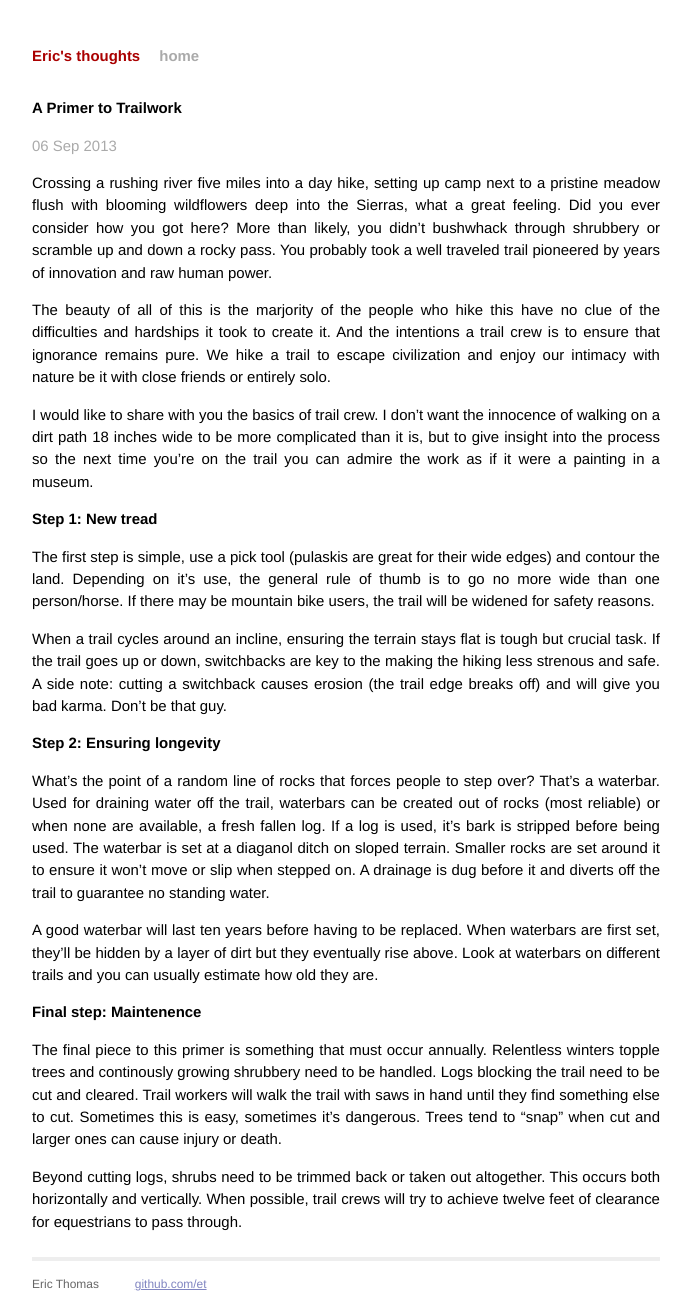
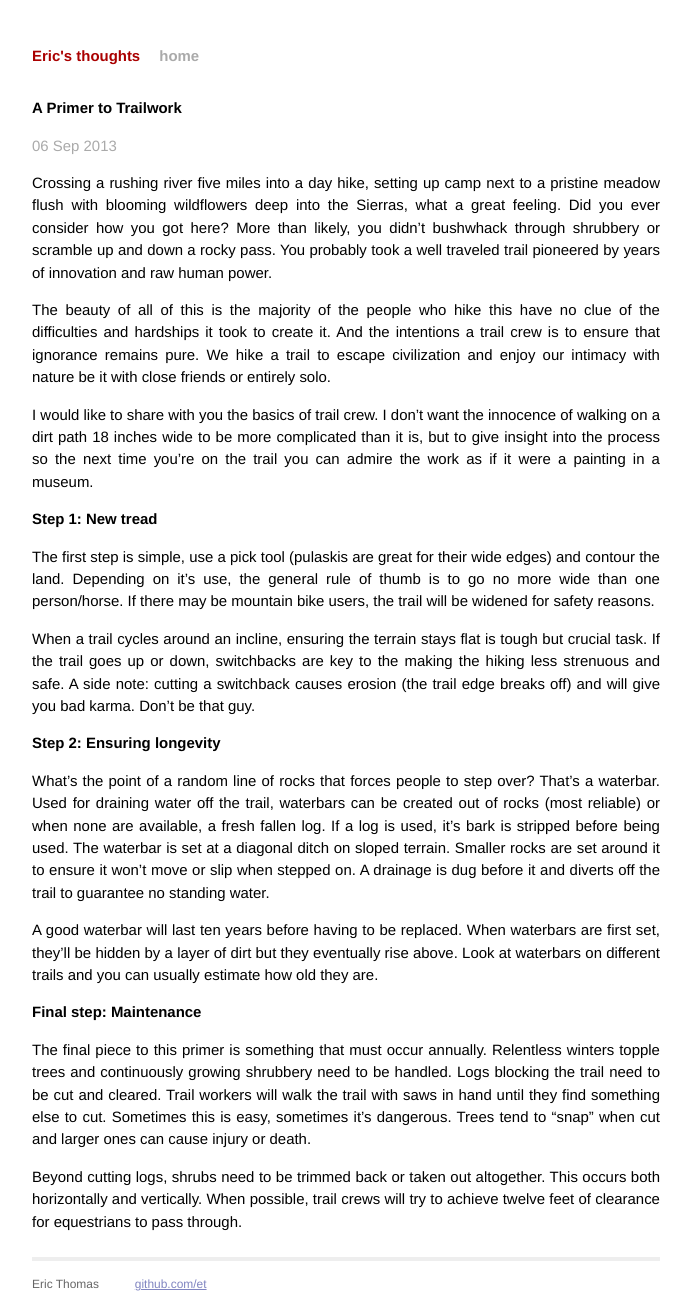
Before and after one commit to et/et.github.io, a Jekyll site: the page built from _posts/2013-09-06-a-primer-to-trailwork.markdown, in a window 1280 px wide. Shown: the whole page, without its empty margins (294-985 px from the left). Built offline with Jekyll 4.4.1, drawn with Linux system fonts in a browser that asks for light colours; Markdown is read by kramdown in place of the engine named in the settings.

Commit message:
spelling

```diff
--- a/_posts/2013-09-06-a-primer-to-trailwork.markdown
+++ b/_posts/2013-09-06-a-primer-to-trailwork.markdown
@@ -7,7 +7,7 @@ categories: [Hiking, Trails]
 
 Crossing a rushing river five miles into a day hike, setting up camp next to a pristine meadow flush with blooming wildflowers deep into the Sierras, what a great feeling. Did you ever consider how you got here? More than likely, you didn't bushwhack through shrubbery or scramble up and down a rocky pass. You probably took a well traveled trail pioneered by years of innovation and raw human power.
 
-The beauty of all of this is the marjority of the people who hike this have no clue of the difficulties and hardships it took to create it. And the intentions a trail crew is to ensure that ignorance remains pure. We hike a trail to escape civilization and enjoy our intimacy with nature be it with close friends or entirely solo.
+The beauty of all of this is the majority of the people who hike this have no clue of the difficulties and hardships it took to create it. And the intentions a trail crew is to ensure that ignorance remains pure. We hike a trail to escape civilization and enjoy our intimacy with nature be it with close friends or entirely solo.
 
 I would like to share with you the basics of trail crew. I don't want the innocence of walking on a dirt path 18 inches wide to be more complicated than it is, but to give insight into the process so the next time you're on the trail you can admire the work as if it were a painting in a museum.
 
@@ -16,16 +16,16 @@ I would like to share with you the basics of trail crew. I don't want the innoce
 
 The first step is simple, use a pick tool (pulaskis are great for their wide edges) and contour the land. Depending on it's use, the general rule of thumb is to go no more wide than one person/horse. If there may be mountain bike users, the trail will be widened for safety reasons.
 
-When a trail cycles around an incline, ensuring the terrain stays flat is tough but crucial task. If the trail goes up or down, switchbacks are key to the making the hiking less strenous and safe. A side note: cutting a switchback causes erosion (the trail edge breaks off) and will give you bad karma. Don't be that guy.
+When a trail cycles around an incline, ensuring the terrain stays flat is tough but crucial task. If the trail goes up or down, switchbacks are key to the making the hiking less strenuous and safe. A side note: cutting a switchback causes erosion (the trail edge breaks off) and will give you bad karma. Don't be that guy.
 
 ## Step 2: Ensuring longevity
 
-What's the point of a random line of rocks that forces people to step over? That's a waterbar. Used for draining water off the trail, waterbars can be created out of rocks (most reliable) or when none are available, a fresh fallen log. If a log is used, it's bark is stripped before being used. The waterbar is set at a diaganol ditch on sloped terrain. Smaller rocks are set around it to ensure it won't move or slip when stepped on. A drainage is dug before it and diverts off the trail to guarantee no standing water.
+What's the point of a random line of rocks that forces people to step over? That's a waterbar. Used for draining water off the trail, waterbars can be created out of rocks (most reliable) or when none are available, a fresh fallen log. If a log is used, it's bark is stripped before being used. The waterbar is set at a diagonal ditch on sloped terrain. Smaller rocks are set around it to ensure it won't move or slip when stepped on. A drainage is dug before it and diverts off the trail to guarantee no standing water.
 
 A good waterbar will last ten years before having to be replaced. When waterbars are first set, they'll be hidden by a layer of dirt but they eventually rise above. Look at waterbars on different trails and you can usually estimate how old they are.
 
-## Final step: Maintenence
+## Final step: Maintenance
 
-The final piece to this primer is something that must occur annually. Relentless winters topple trees and continously growing shrubbery need to be handled. Logs blocking the trail need to be cut and cleared. Trail workers will walk the trail with saws in hand until they find something else to cut. Sometimes this is easy, sometimes it's dangerous. Trees tend to "snap" when cut and larger ones can cause injury or death.
+The final piece to this primer is something that must occur annually. Relentless winters topple trees and continuously growing shrubbery need to be handled. Logs blocking the trail need to be cut and cleared. Trail workers will walk the trail with saws in hand until they find something else to cut. Sometimes this is easy, sometimes it's dangerous. Trees tend to "snap" when cut and larger ones can cause injury or death.
 
 Beyond cutting logs, shrubs need to be trimmed back or taken out altogether. This occurs both horizontally and vertically. When possible, trail crews will try to achieve twelve feet of clearance for equestrians to pass through.
```
